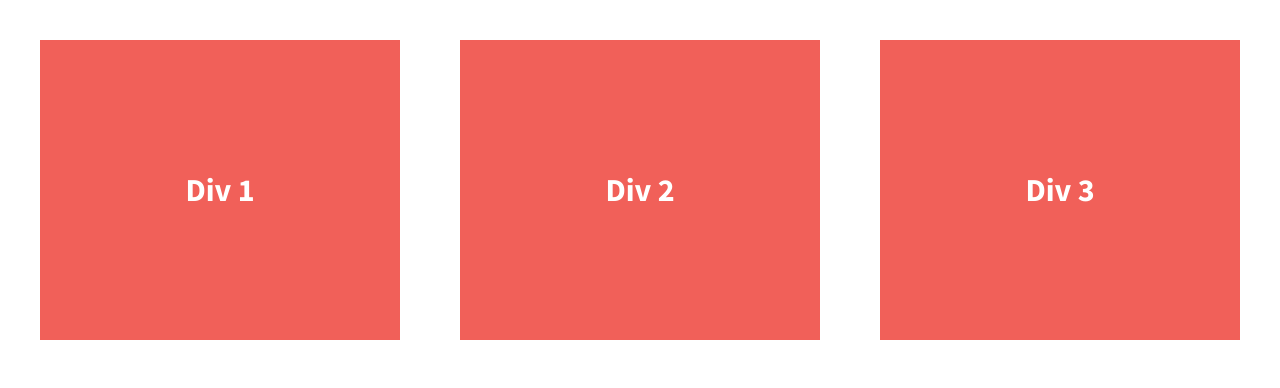
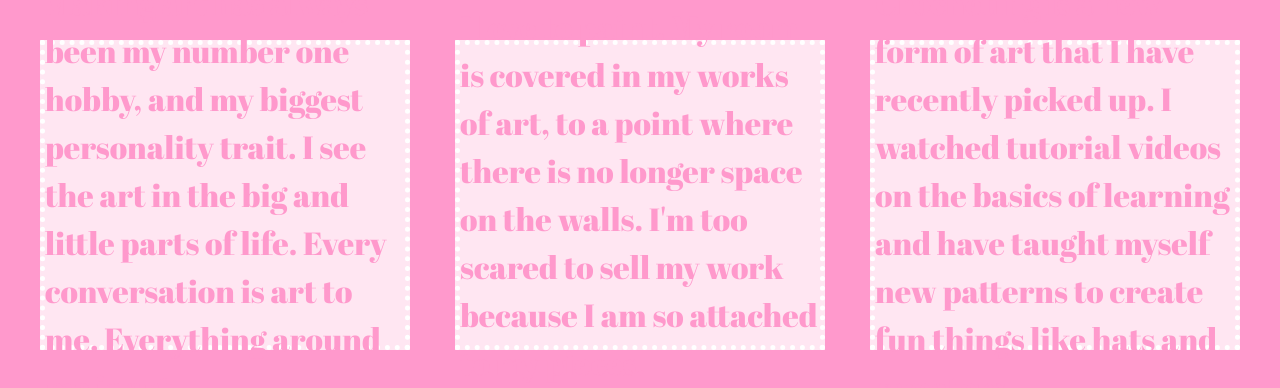
Before and after one commit to noorainfatema/centering-divs-with-flexbox, a plain HTML site: page index.html in a window 1280 px wide. Drawn offline with nearby package versions, Linux system fonts and the light colour scheme.

Commit message:
Added personalization

```diff
--- a/css/main.css
+++ b/css/main.css
@@ -97,12 +97,12 @@ textarea {
 
 
 html {
-  background-color: #fff;
+  background-color: #ff99cc;
   height: 100%;
 }
 
 body {
-  font-family: 'Source Sans Pro', sans-serif;
+  font-family: 'Abril Fatface', cursive;
   padding: 2em;
   font-size: 1.25em;
   height: 100%;
@@ -112,18 +112,18 @@ body {
   /*add display:flex and set justify-content to space-between*/
   display: flex;
   justify-content: space-between;
-  font-weight: 700;
 }
 
 .div-1, .div-2, .div-3 {
   /*give the divs a width of 30%, add display:flex, set justify-content and align-items to center*/
 
   align-items: center;
-  color: #fff;
+  border: 5px dotted #ffffff;
+  color: #ff99cc;
   display: flex;
   line-height: 1.5em;
   font-size: 1.6em;
-  background-color: #f16059;
+  background-color: #ffe6f2;
   height: 300px;
   width: 30%;
   justify-content: center;
--- a/index.html
+++ b/index.html
@@ -15,6 +15,9 @@
         <script src="js/vendor/modernizr-2.8.3.min.js"></script>
         <link href='http://fonts.googleapis.com/css?family=Lora:700' rel='stylesheet' type='text/css'>
         <link href='http://fonts.googleapis.com/css?family=Source+Sans+Pro:400,700' rel='stylesheet' type='text/css'>
+        <link rel="preconnect" href="https://fonts.googleapis.com">
+        <link rel="preconnect" href="https://fonts.gstatic.com" crossorigin>
+        <link href="https://fonts.googleapis.com/css2?family=Abril+Fatface&display=swap" rel="stylesheet">
     </head>
     <body>
         <!--[if lt IE 8]>
@@ -23,13 +26,13 @@
 
         <section class="wrapper">
             <div class="div-1">
-                Div 1
+                Making art has always been my number one hobby, and my biggest personality trait. I see the art in the big and little parts of life. Every conversation is art to me. Everything around me is art.
             </div>
             <div class="div-2">
-                Div 2
+                I love to paint. My room is covered in my works of art, to a point where there is no longer space on the walls. I'm too scared to sell my work because I am so attached to my pieces.
             </div>
             <div class="div-3">
-                Div 3
+                Crocheting is a new form of art that I have recently picked up. I watched tutorial videos on the basics of learning and have taught myself new patterns to create fun things like hats and sweaters.
             </div>
         </section>
 
```
